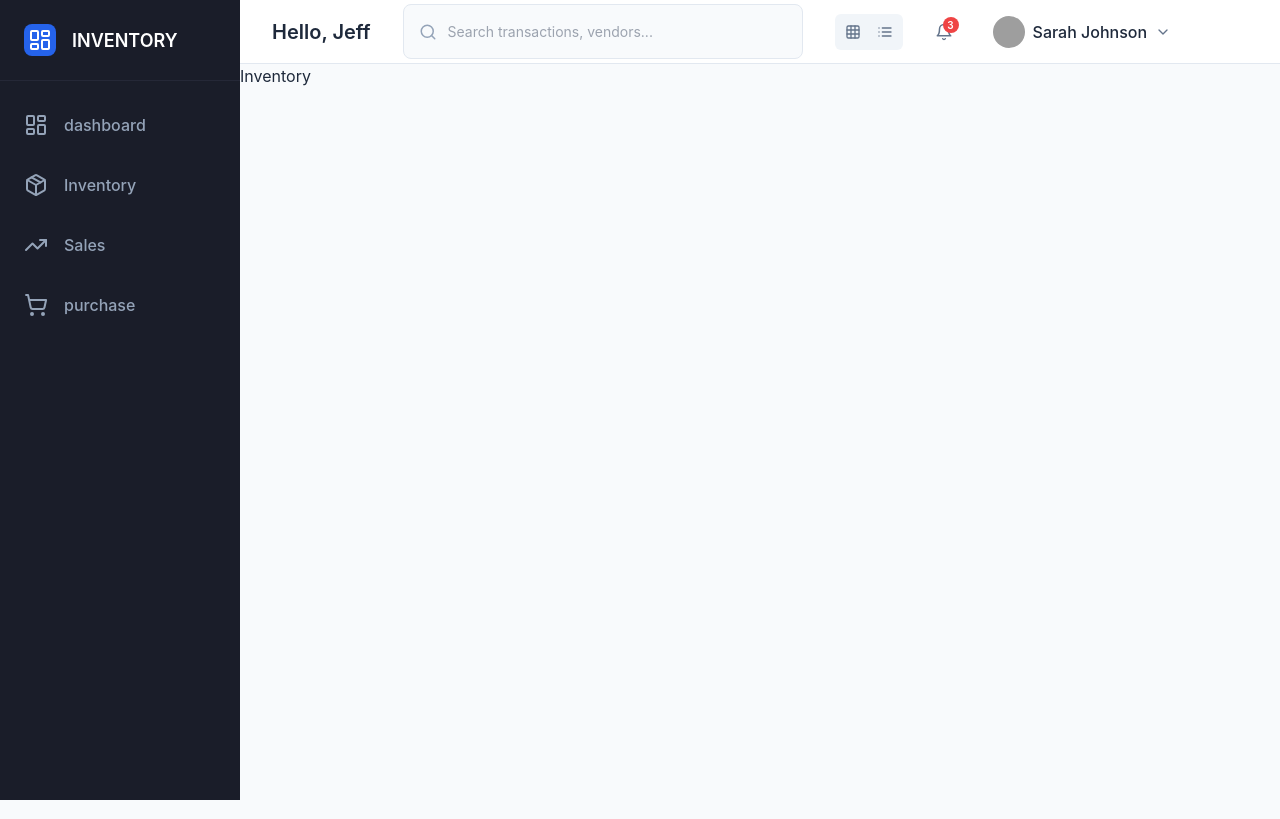
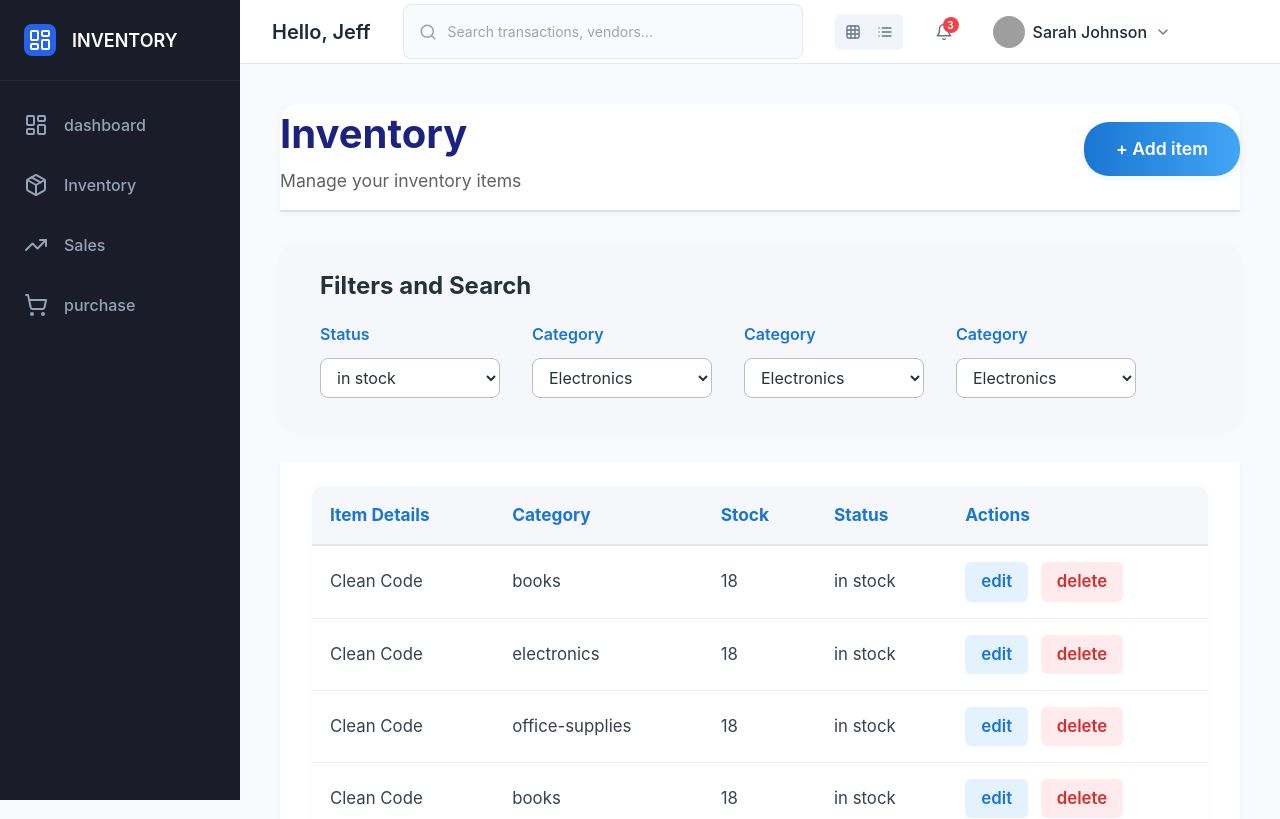
Before and after one commit to TWARIQABDUL/Inventory, a React (Vite) app in the folder wesite/: page /inventory in a window 1280 px wide. Shown: the top 819 px of the page. Built offline with nearby package versions, Linux system fonts and the light colour scheme; grey boxes are pictures that could not be loaded.

Commit message:
Finished the functionality of the inventory page

```diff
--- a/wesite/src/pages/inventory.jsx
+++ b/wesite/src/pages/inventory.jsx
@@ -1,8 +1,130 @@
-import React from 'react'
+import React, { useEffect, useState } from 'react'
+import "../styles/Inventory.css"
+function Inventory() {
 
-function Inventory() {
+  const items =[
+    {"name":"Clean Code",
+      "category":"books",
+      "stock":18,
+      "price":500,
+      "status":"in stock",
+    },
+    {"name":"Clean Code",
+      "category":"electronics",
+      "stock":18,
+      "price":500,
+      "status":"in stock",
+    },
+    {"name":"Clean Code",
+      "category":"office-supplies",
+      "stock":18,
+      "price":500,
+      "status":"in stock",
+    },
+    {"name":"Clean Code",
+      "category":"books",
+      "stock":18,
+      "price":500,
+      "status":"in stock",
+    },
+    {"name":"Clean Code",
+      "category":"furniture",
+      "stock":18,
+      "price":500,
+      "status":"in stock",
+    },
+    {"name":"Clean Code",
+      "category":"books",
+      "stock":18,
+      "price":500,
+      "status":"in stock",
+    }]
+  const [filtereditems,setfiltereditems]=useState(items);
+  const filterItems=( condition, value)=>{
+    setfiltereditems(items);
+    setfiltereditems(items.filter((item) => item[condition] == value));
+    console.log(value);
+  };
   return (
-    <div>Inventory</div>
+    <div>
+      <div className='Header'>
+        <div className="header-title">
+          <h1 className='title'>Inventory</h1>
+          <p className='subtitle'>Manage your inventory items</p>
+        </div>
+        <button className='add-item'>+ Add item</button>
+      </div>
+      <div className="filters">
+        <h1 className='filter-header'>Filters and Search</h1>
+        <div className="filter-button">
+          <div className="filter">
+            <h3>Status</h3>
+            <select name="category" id="select">
+              <option value="in stock">in stock</option>
+              <option value="low-stock">Low Stock</option>
+              <option value="out-of-stock">Out of Stock</option>
+            </select>
+          </div>
+          <div className="filter">
+            <h3>Category</h3>
+            <select name="category" id="select" onChange={e => filterItems("category",e.target.value)}>
+              <option value="electronics">Electronics</option>
+              <option value="office-supplies">Office Supplies</option>
+              <option value="furniture">Furniture</option>
+              <option value="books">Books</option>
+            </select>
+          </div>
+          <div className="filter">
+            <h3>Category</h3>
+            <select name="category" id="select">
+              <option value="electronics">Electronics</option>
+              <option value="office-supplies">Office Supplies</option>
+              <option value="furniture">Furniture</option>
+              <option value="books">Books</option>
+            </select>
+          </div>
+          <div className="filter">
+            <h3>Category</h3>
+            <select name="category" id="select">
+              <option value="electronics">Electronics</option>
+              <option value="office-supplies">Office Supplies</option>
+              <option value="furniture">Furniture</option>
+              <option value="books">Books</option>
+            </select>
+          </div>
+        </div>
+      </div>
+      <div className="items">
+        <table>
+          <thead>
+            <tr>
+            <th>Item Details</th>
+            <th>Category</th>
+            <th>Stock</th>
+            <th>Status</th>
+            <th>Actions</th>
+          </tr>
+          </thead>
+          <tbody>
+            {
+            filtereditems.map((item,index)=>{
+              return(
+                <tr key={index}>
+                  <td>{item.name}</td>
+                  <td>{item.category}</td>
+                  <td>{item.stock}</td>
+                  <td>{item.status}</td>
+                  <td><button>edit</button> <button>delete</button></td>
+                </tr>
+              )
+            })
+          }
+          </tbody>
+
+
+        </table>
+      </div>
+    </div>
   )
 }
 
--- /dev/null
+++ b/wesite/src/styles/Inventory.css
@@ -0,0 +1,171 @@
+.Header {
+    display: flex;
+    justify-content: space-between;
+    align-items: center;
+    margin: 40px 40px 0 40px;
+    padding-bottom: 16px;
+    border-bottom: 2px solid #e0e0e0;
+    background: #fff;
+    border-radius: 18px 18px 0 0;
+    box-shadow: 0 2px 8px rgba(0,0,0,0.04);
+}
+.header-title {
+    display: flex;
+    flex-direction: column;
+    gap: 4px;
+}
+.title {
+    font-size: 2.5rem;
+    font-weight: 700;
+    color: #1a237e;
+    margin: 0;
+}
+.subtitle {
+    font-weight: 400;
+    color: #616161;
+    font-size: 1.1rem;
+    margin: 0;
+}
+.add-item {
+    background: linear-gradient(90deg, #1976d2 0%, #42a5f5 100%);
+    border: none;
+    border-radius: 25px;
+    padding: 14px 32px;
+    color: #fff;
+    font-size: 1.1rem;
+    font-weight: 600;
+    cursor: pointer;
+    box-shadow: 0 2px 8px rgba(25, 118, 210, 0.08);
+    transition: background 0.2s, box-shadow 0.2s;
+}
+.add-item:hover {
+    background: linear-gradient(90deg, #1565c0 0%, #64b5f6 100%);
+    box-shadow: 0 4px 16px rgba(25, 118, 210, 0.15);
+}
+.filters {
+    border-radius: 18px;
+    margin: 32px 40px;
+    background: #f5f7fa;
+    padding: 24px 40px 32px 40px;
+    box-shadow: 0 2px 8px rgba(0,0,0,0.03);
+}
+.filter-header {
+    margin-top: 0;
+    font-weight: 700;
+    font-size: 1.5rem;
+    color: #263238;
+    margin-bottom: 18px;
+}
+.filter-button {
+    display: flex;
+    gap: 32px;
+    flex-wrap: wrap;
+}
+.filter {
+    display: flex;
+    flex-direction: column;
+    gap: 8px;
+    min-width: 180px;
+}
+.filter h3 {
+    font-size: 1rem;
+    font-weight: 600;
+    color: #1976d2;
+    margin: 0 0 4px 0;
+}
+.filter select {
+    padding: 8px 12px;
+    border-radius: 8px;
+    border: 1px solid #bdbdbd;
+    background: #fff;
+    font-size: 1rem;
+    color: #263238;
+    transition: border 0.2s;
+}
+.filter select:focus {
+    border: 1.5px solid #1976d2;
+    outline: none;
+}
+.items {
+    margin: 32px 40px;
+    background: #fff;
+    border-radius: 0 0 18px 18px;
+    box-shadow: 0 2px 8px rgba(0,0,0,0.04);
+    padding: 24px 32px;
+}
+.items ul {
+    list-style: none;
+    padding: 0;
+    margin: 0;
+}
+.items li {
+    padding: 16px 0;
+    border-bottom: 1px solid #ececec;
+    font-size: 1.08rem;
+    color: #374151;
+    display: flex;
+    gap: 32px;
+    align-items: center;
+}
+.items li:last-child {
+    border-bottom: none;
+}
+.items table {
+    width: 100%;
+    border-collapse: separate;
+    border-spacing: 0;
+    background: #fff;
+    border-radius: 12px;
+    overflow: hidden;
+    box-shadow: 0 2px 8px rgba(0,0,0,0.03);
+    font-size: 1.05rem;
+}
+.items th, .items td {
+    padding: 16px 18px;
+    text-align: left;
+}
+.items th {
+    background: #f5f7fa;
+    color: #1976d2;
+    font-weight: 700;
+    font-size: 1.08rem;
+    border-bottom: 2px solid #e3e6ea;
+}
+.items tr {
+    transition: background 0.18s;
+}
+.items tr:not(:first-child):hover {
+    background: #f0f7ff;
+}
+.items td {
+    border-bottom: 1px solid #ececec;
+    color: #374151;
+    vertical-align: middle;
+}
+.items tr:last-child td {
+    border-bottom: none;
+}
+.items button {
+    background: #e3f2fd;
+    color: #1976d2;
+    border: none;
+    border-radius: 6px;
+    padding: 7px 16px;
+    margin-right: 8px;
+    font-weight: 600;
+    cursor: pointer;
+    transition: background 0.18s, color 0.18s;
+}
+.items button:last-child {
+    margin-right: 0;
+    background: #ffebee;
+    color: #d32f2f;
+}
+.items button:hover {
+    background: #1976d2;
+    color: #fff;
+}
+.items button:last-child:hover {
+    background: #d32f2f;
+    color: #fff;
+}
```
